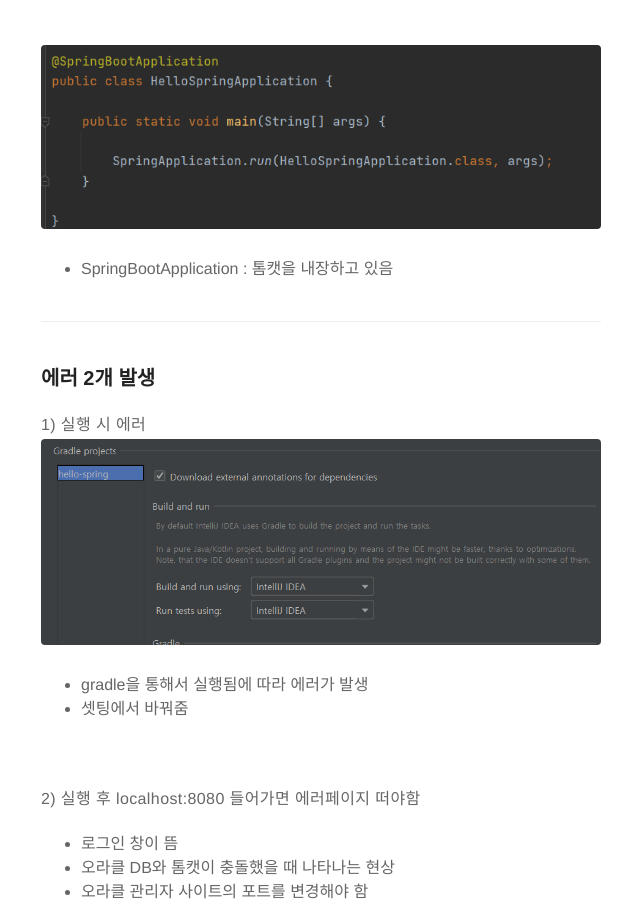
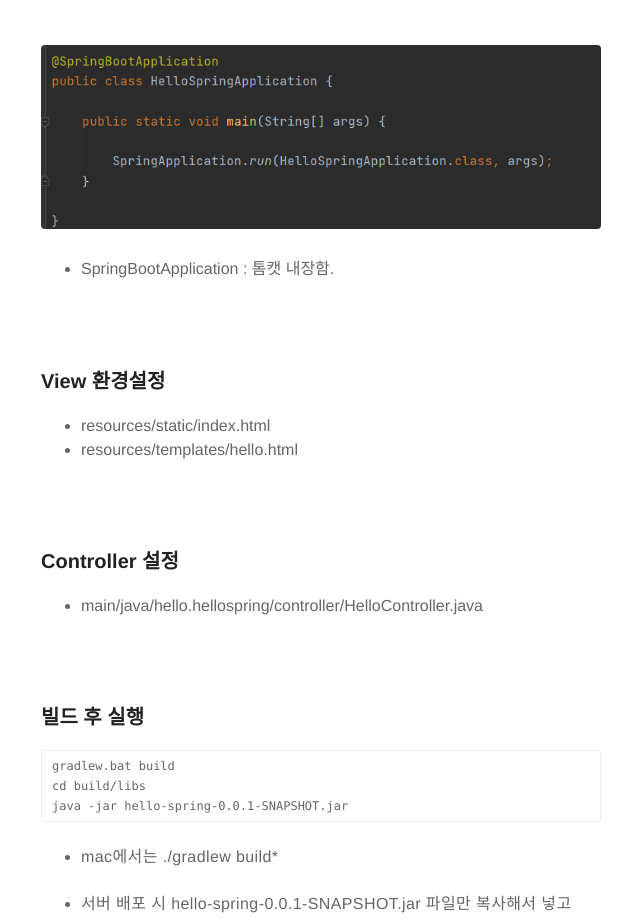
Before and after one commit to nidoos/nidoos.github.io, a Jekyll site: the page built from _posts/2021-01-24-spring01.md, in a window 1280 px wide and 1400 px high, scrolled down 1909 px. Shown: the top 918 px of the window, without its empty margins (319-959 px from the left). Built offline with Jekyll 4.4.1, drawn with Linux system fonts in a browser that asks for light colours; comment, search, counter and statistics services are not loaded; some of the changed text lies outside the part shown; grey boxes are pictures that could not be loaded.

Commit message:
spring01

```diff
--- a/_posts/2021-01-24-spring01.md
+++ b/_posts/2021-01-24-spring01.md
@@ -46,7 +46,31 @@ build.gradle 파일 이용
 
 <img src = "/assets/blog/spring01-3.jpg" alt="spring01-3">
 
-- SpringBootApplication : 톰캣을 내장하고 있음
+- SpringBootApplication : 톰캣 내장함.
+
+<br>
+
+### View 환경설정
+- resources/static/index.html
+- resources/templates/hello.html
+
+<br>
+
+### Controller 설정
+- main/java/hello.hellospring/controller/HelloController.java
+
+<br>
+
+### 빌드 후 실행
+    gradlew.bat build
+    cd build/libs
+    java -jar hello-spring-0.0.1-SNAPSHOT.jar
+
+- mac에서는 ./gradlew build*
+
+- 서버 배포 시 hello-spring-0.0.1-SNAPSHOT.jar 파일만 복사해서 넣고 `java -jar hello-spring-0.0.1-SNAPSHOT.jar` 실행. 이렇게 하면 서버에서도 스프링 동작 가능하다.
+
+
 
 ---
 
@@ -55,14 +79,14 @@ build.gradle 파일 이용
 <img src = "/assets/blog/spring01-2.jpg" alt="spring01-2">
 
 - gradle을 통해서 실행됨에 따라 에러가 발생
-- 셋팅에서 바꿔줌
+- 셋팅에서 바꿔줌.
 
 <br>
 
-2) 실행 후 localhost:8080 들어가면 에러페이지 떠야함
-- 로그인 창이 뜸
-- 오라클 DB와 톰캣이 충돌했을 때 나타나는 현상
-- 오라클 관리자 사이트의 포트를 변경해야 함
+2) 실행 후 localhost:8080 들어가면 에러페이지 떠야함.
+- 로그인 창이 뜸.
+- 오라클 DB와 톰캣이 충돌했을 때 나타나는 현상.
+- 오라클 관리자 사이트의 포트를 변경해야 함.
 
 >변경 후
 ![spring01-4](https://user-images.githubusercontent.com/71308719/105662718-c6d81780-5f13-11eb-8876-e73cb5449554.jpg) <br><br>
```
